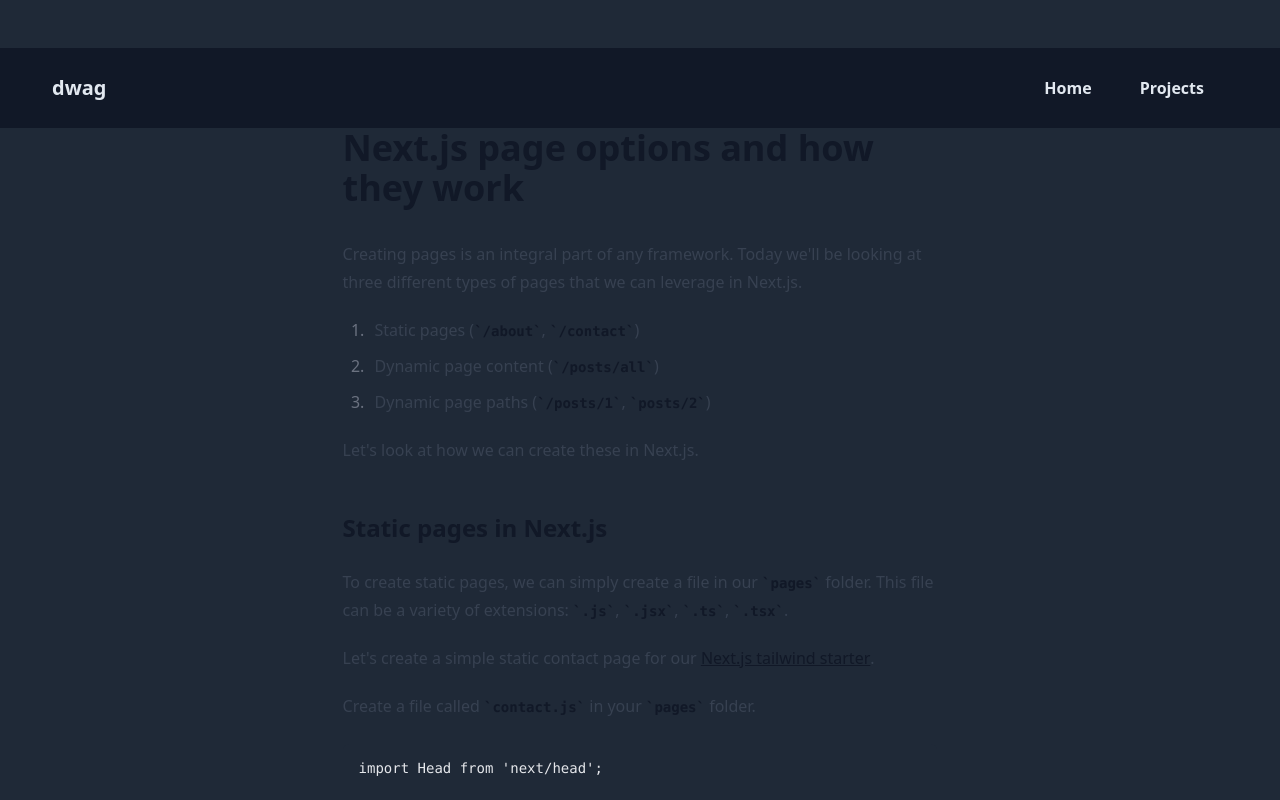
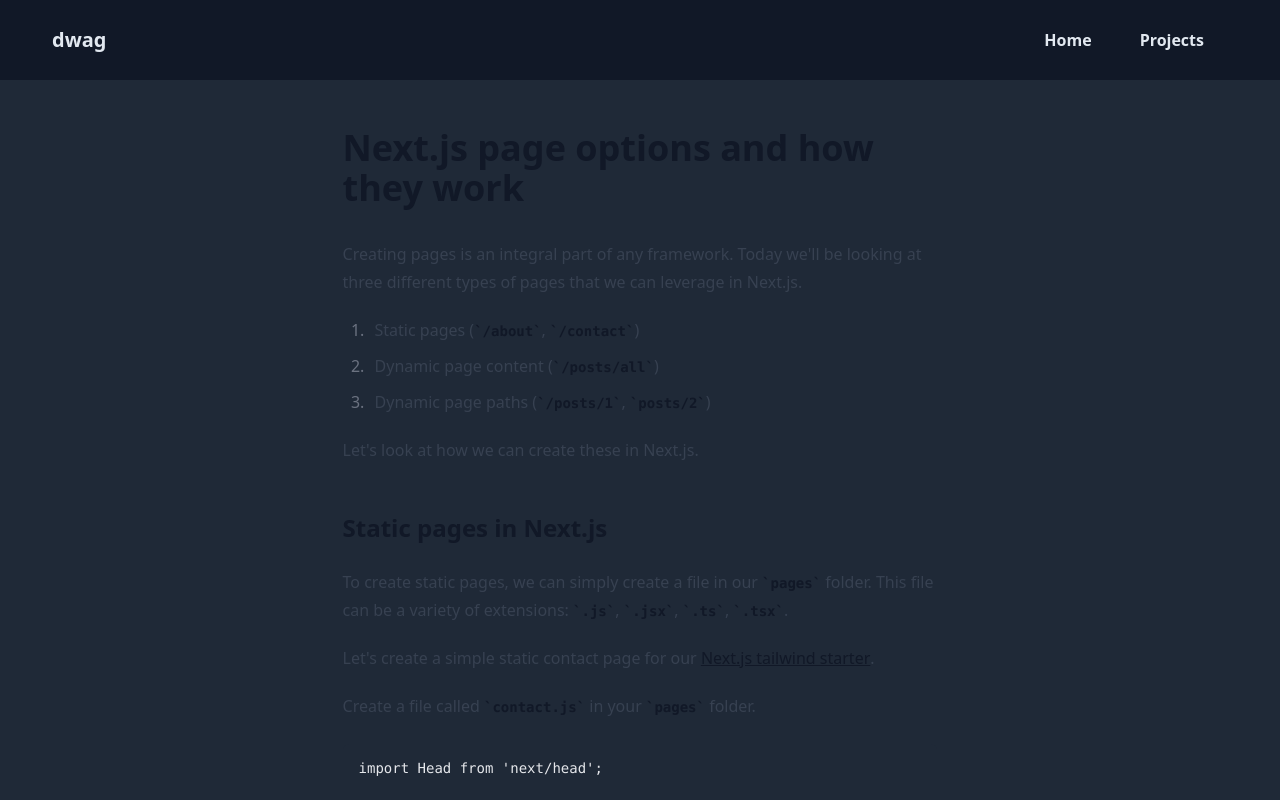
Before and after one commit to DanielWTE/dwag-portfolio, a Next.js app: page /project/test in a window 1280 px wide. Shown: the top 800 px of the page. Built offline with nearby package versions, Linux system fonts and the light colour scheme.

Commit message:
Changed height to top (mt)

```diff
--- a/pages/project/[slug].tsx
+++ b/pages/project/[slug].tsx
@@ -31,14 +31,14 @@
 
 export default function PostPage({ frontmatter, content } : any) {
     return (
-      <div className="mt-12">
+      <div>
         <Head>
           <title>dwag - {frontmatter.metaTitle}</title>
           <meta name="viewport" content="initial-scale=1.0, width=device-width" />
           <meta name="description" content={frontmatter.metaDesc} />
         </Head>
         <Header />
-        <div className='prose mx-auto'>
+        <div className='prose mx-auto mt-12'>
           <h1>{frontmatter.title}</h1>
           <div dangerouslySetInnerHTML={{ __html: md().render(content) }} />
         </div>
```
